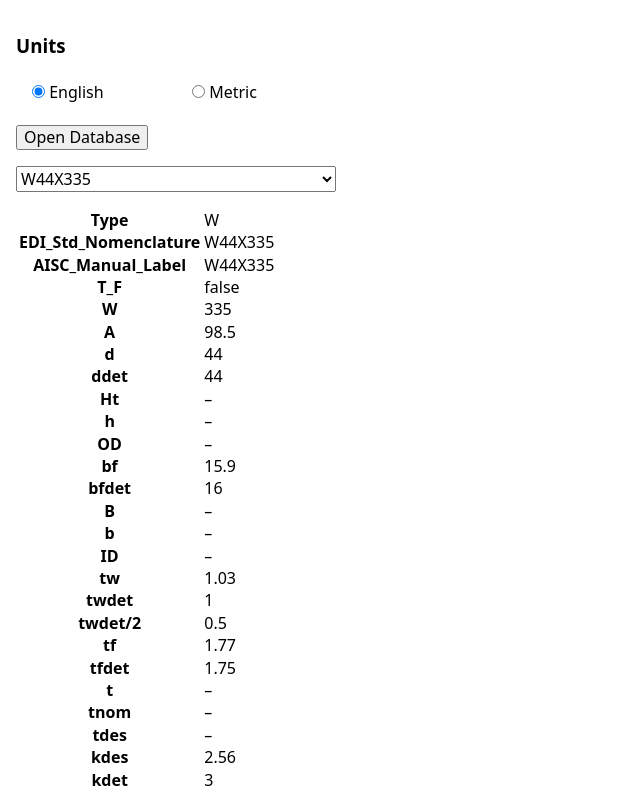
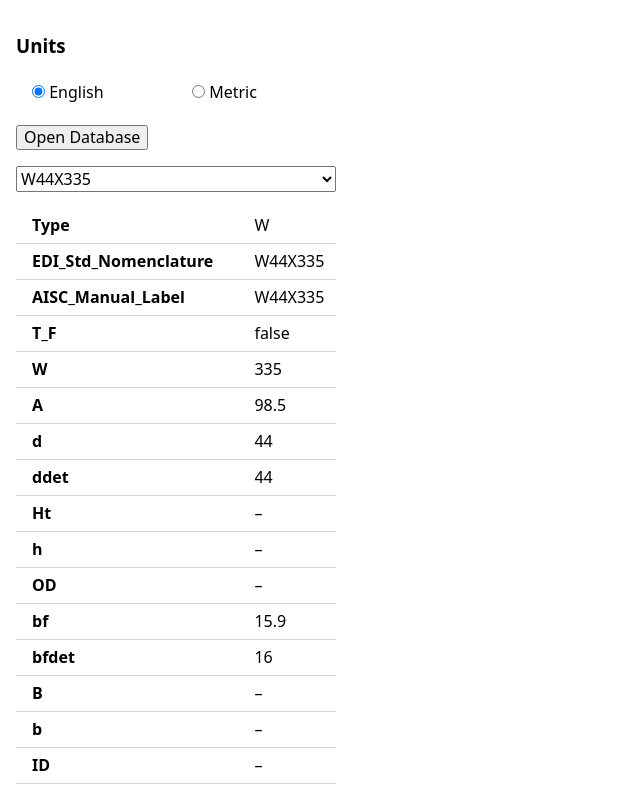
Before and after one commit to mjrdd/steel-design, a SvelteKit app: page / in a window 1280 px wide. Shown: the top 793 px of the page, without its empty margins (0-640 px from the left). Built offline with nearby package versions, Linux system fonts and the light colour scheme.

Commit message:
Update table styles

```diff
--- a/src/routes/+page.svelte
+++ b/src/routes/+page.svelte
@@ -105,4 +105,25 @@
 	select {
 		width: 100%;
 	}
+
+	table {
+		background-color: inherit;
+		border-spacing: 0;
+		width: 100%;
+	}
+
+	tr {
+		height: 36px;
+	}
+
+	th,
+	td {
+		padding-left: 16px;
+		border-bottom: 1px solid #d1d5d9;
+		text-align: left;
+	}
+
+	tr:hover {
+		background-color: hsl(0, 0%, 90%);
+	}
 </style>
--- a/src/routes/database/+page.svelte
+++ b/src/routes/database/+page.svelte
@@ -48,4 +48,25 @@
 	.toggle-units label:hover {
 		background-color: hsl(0, 0%, 90%);
 	}
+
+	table {
+		background-color: inherit;
+		border-spacing: 0;
+		width: 100%;
+	}
+
+	tr {
+		height: 36px;
+	}
+
+	th,
+	td {
+		padding-left: 16px;
+		border-bottom: 1px solid #d1d5d9;
+		text-align: left;
+	}
+
+	tr:hover {
+		background-color: hsl(0, 0%, 90%);
+	}
 </style>
```
